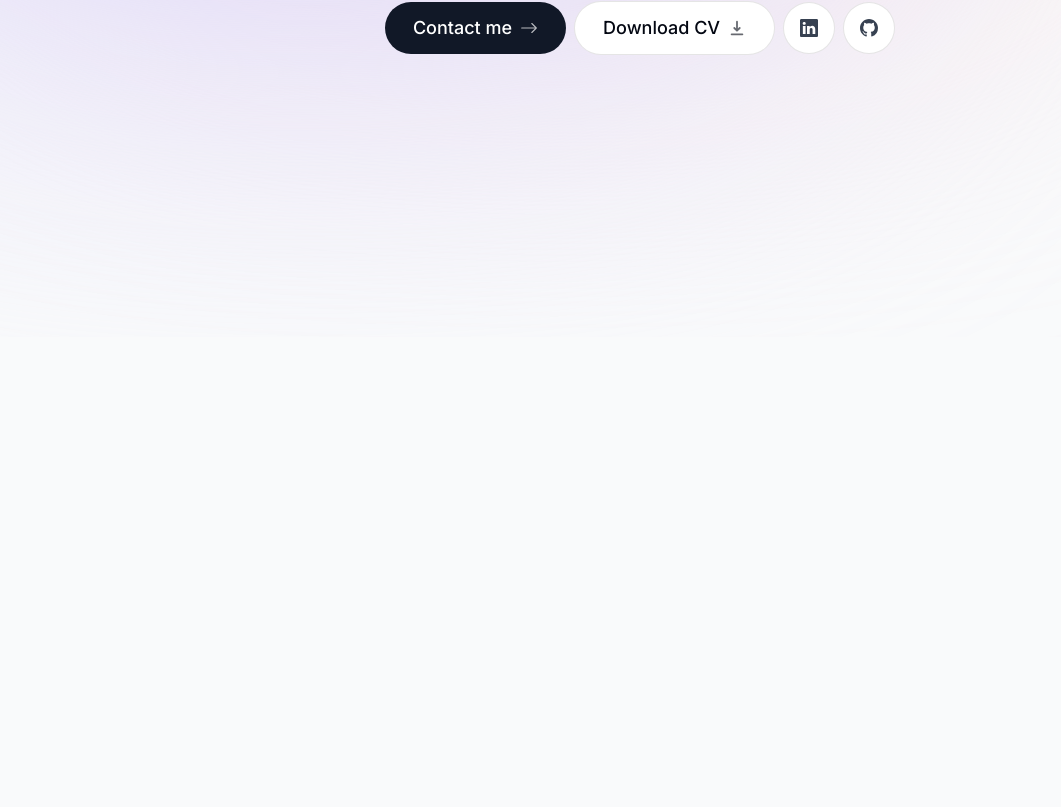
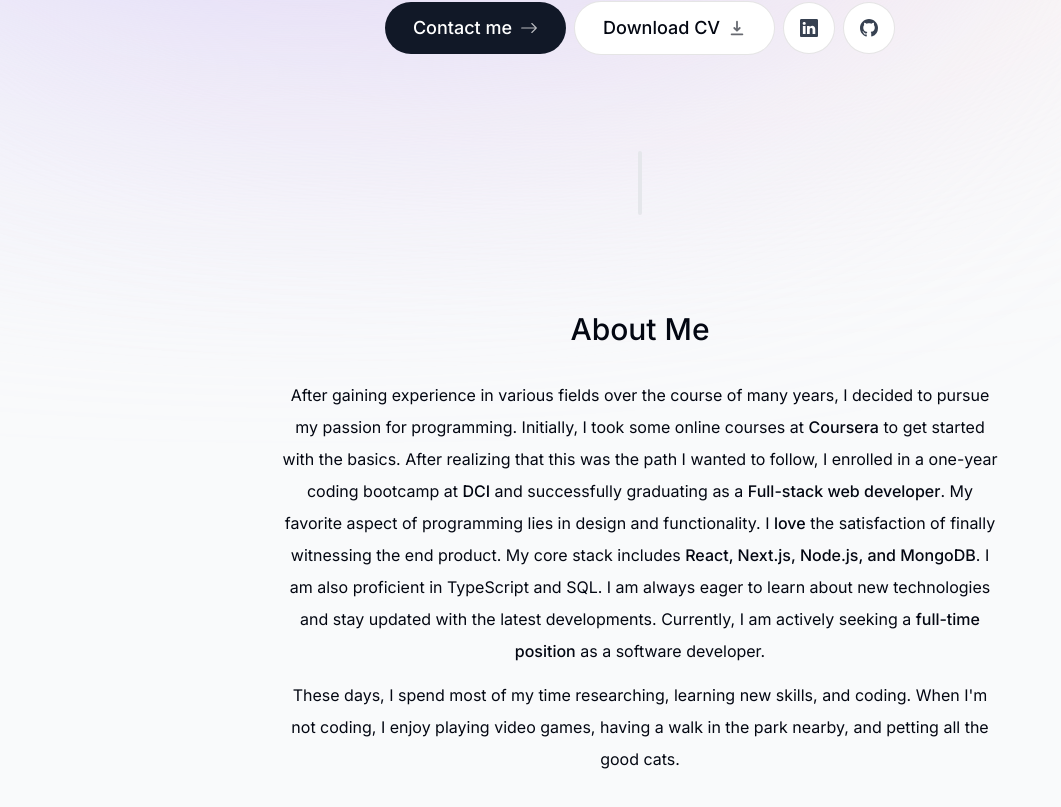
Before and after one commit to YoussefAyachi95/personal-website, a Next.js app: page / in a window 1280 px wide. Shown: the part 463-1270 px from the top of the page, without its empty margins (0-1061 px from the left). Before the commit the page ends 800 px from the top, so only its background shows below. Built offline with nearby package versions, Linux system fonts and the light colour scheme.

Commit message:
Add about me section

```diff
--- a/app/page.tsx
+++ b/app/page.tsx
@@ -1,9 +1,13 @@
+import About from "@/components/About";
 import Intro from "@/components/Intro";
+import SectionDivider from "@/components/SectionDivider";
 
 export default function Home() {
   return (
     <main className="flex flex-col items-center px-4">
       <Intro />
+      <SectionDivider />
+      <About />
     </main>
   )
 }
--- /dev/null
+++ b/components/About.tsx
@@ -0,0 +1,31 @@
+"use client"
+
+import React from 'react'
+import { motion } from 'framer-motion'
+import SectionHeading from './SectionHeading'
+
+export default function About() {
+  return (
+    <motion.section
+    className="mb-28 max-w-[45rem] text-center leading-8 sm:mb-40"
+    initial={{ opacity: 0, y: 100 }}
+    animate={{ opacity: 1, y: 0 }}
+    transition={{ delay: 0.175 }}
+    >
+        <SectionHeading>About Me</SectionHeading>
+        <p className="mb-3">
+            After gaining experience in various fields over the course of many years, I decided to pursue my passion for programming.
+            Initially, I took some online courses at <a href="https://www.coursera.org/" target="_blank" className="font-medium">Coursera</a> to get started with the basics. After realizing that this was the path I wanted to follow,
+            I enrolled in a one-year coding bootcamp at <a href="https://digitalcareerinstitute.org/" target="_blank" className="font-medium">DCI</a> and successfully graduating as a <span className="font-medium">Full-stack web developer</span>.
+            My favorite aspect of programming lies in design and functionality. I <span className="font-medium">love</span> the satisfaction of finally witnessing the end product.
+            My core stack includes <span className="font-medium">React, Next.js, Node.js, and MongoDB</span>. I am also proficient in TypeScript and SQL.
+            I am always eager to learn about new technologies and stay updated with the latest developments.
+            Currently, I am actively seeking a <span className="font-medium">full-time position</span> as a software developer.
+        </p>
+        <p>
+            These days, I spend most of my time researching, learning new skills, and coding.
+            When I&apos;m not coding, I enjoy playing video games, having a walk in the park nearby, and petting all the good cats.
+        </p>
+    </motion.section>
+  )
+}
--- a/components/Intro.tsx
+++ b/components/Intro.tsx
@@ -37,7 +37,7 @@ export default function Intro() {
             </div>
         </div>
 
-        <motion.p
+        <motion.h1
          className="mb-10 mt-4 px-4 text-2xl font-medium !leading[1.5] sm:text-4xl"
          initial={{ opacity: 0, y: 100 }}
          animate={{ opacity: 1, y: 0 }}
@@ -45,7 +45,7 @@ export default function Intro() {
             <span>Hi there, </span>
             <span className="font-bold">I&apos;m <span className="hover:underline">Youssef,</span>Frontend Developer. </span>
             <span>And I want to help make the internet a more creative, accessible, and better place.</span>
-        </motion.p>
+        </motion.h1>
 
         <motion.div
         className="flex flex-col sm:flex-row items-center justify-center gap-2 px-4 text-lg font-medium"
--- /dev/null
+++ b/components/SectionDivider.tsx
@@ -0,0 +1,17 @@
+"use client"
+
+import React from 'react'
+import { motion } from 'framer-motion'
+
+export default function SectionDivider() {
+  return (
+    <motion.div
+    className="bg-gray-200 my-24 h-16 w-1 rounded-full hidden sm:block"
+    initial={{ opacity: 0, y: 100 }}
+    animate={{ opacity: 1, y: 0 }}
+    transition={{ delay: 0.125 }}
+    >
+
+    </motion.div>
+  )
+}
--- /dev/null
+++ b/components/SectionHeading.tsx
@@ -0,0 +1,13 @@
+import React from 'react'
+
+type SectionHeadingProps = {
+    children: React.ReactNode
+}
+
+export default function SectionHeading({
+    children
+}: SectionHeadingProps) {
+  return (
+    <h2 className="text-3xl font-medium capitalize mb-8">{children}</h2>
+  )
+}
```
